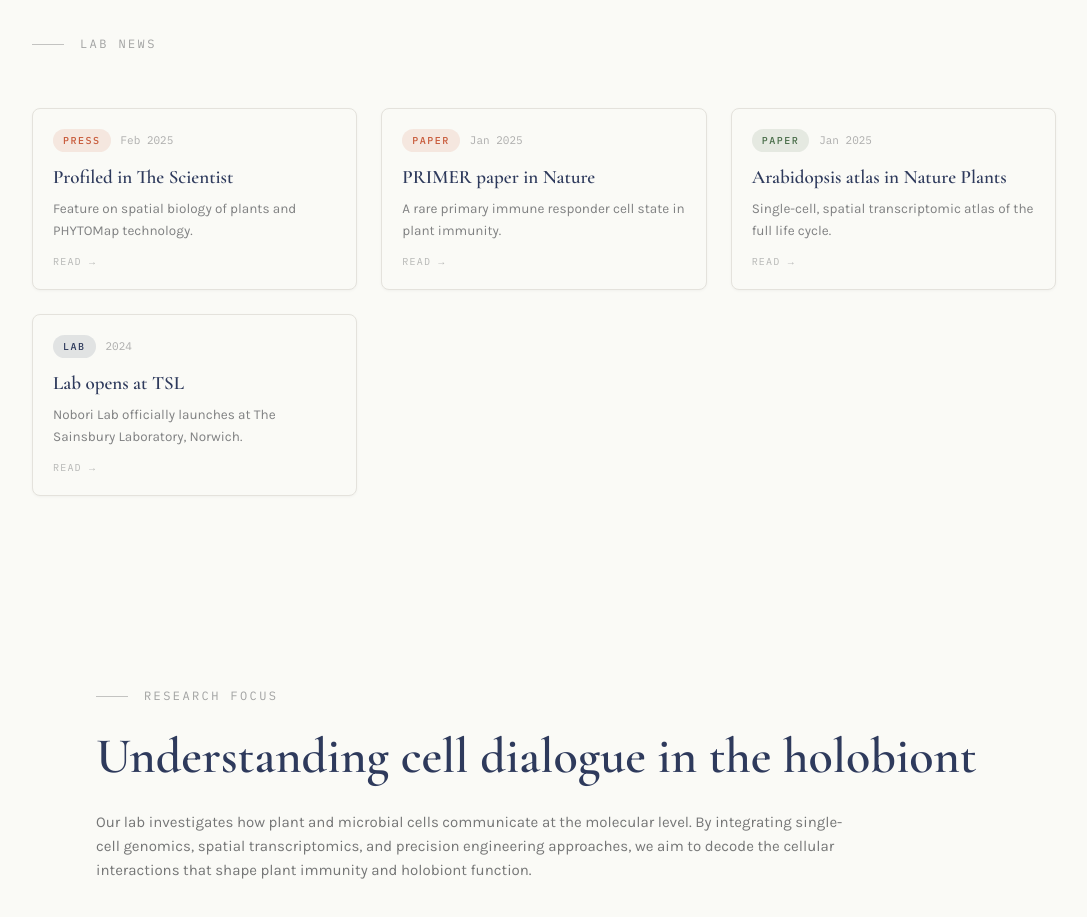
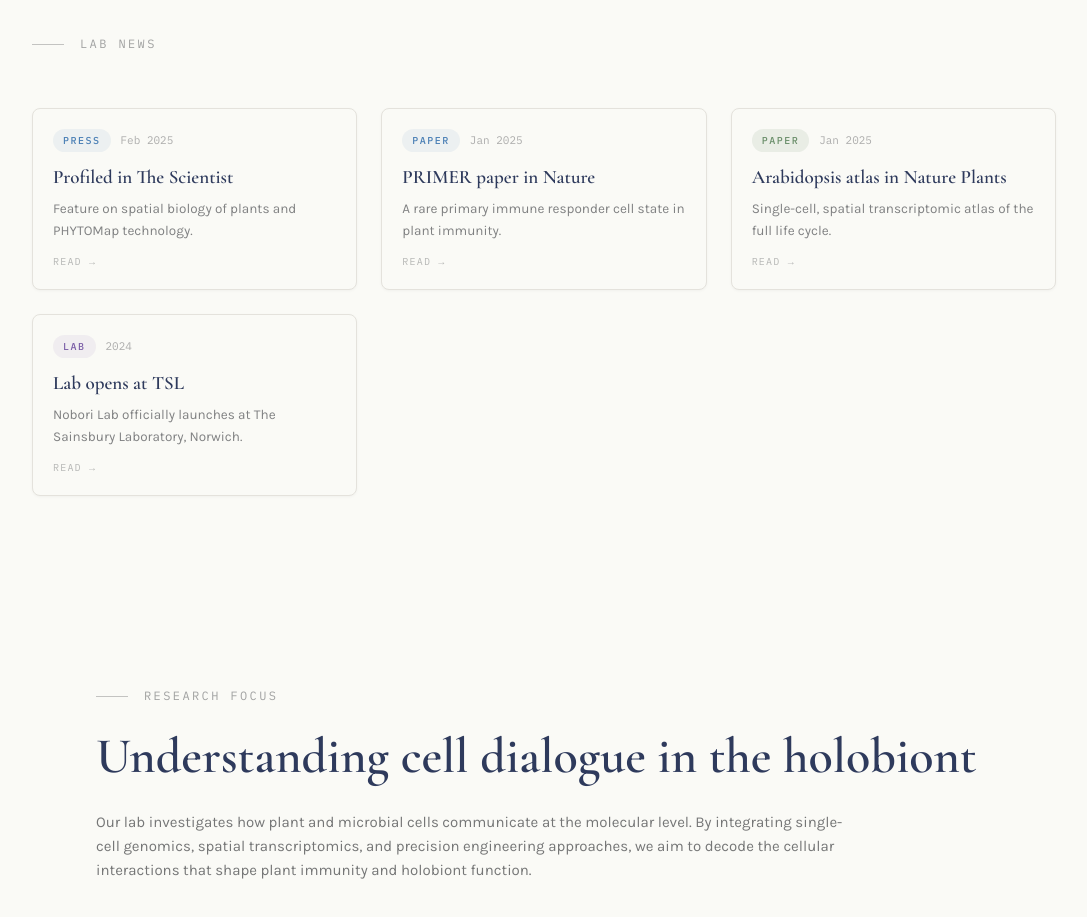
Before and after one commit to noborilab/nobori-lab-website, a React (Vite) app: page / in a window 1280 px wide. Shown: the part 860-1777 px from the top of the page, without its empty margins (96-1183 px from the left). Built offline with nearby package versions, Linux system fonts and the light colour scheme.

Commit message:
Update news tag colors: PRESS→blue, PAPER→sage, LAB→purple
Co-Authored-By: Claude Opus 4.6 <noreply@anthropic.com>

```diff
--- a/src/components/News.jsx
+++ b/src/components/News.jsx
@@ -2,9 +2,9 @@ import { motion } from 'framer-motion'
 import { newsItems } from '../data/news'
 
 const tagStyles = {
-  coral: { background: 'rgba(200,90,58,0.12)', color: '#C85A3A' },
-  sage: { background: 'rgba(74,110,74,0.12)', color: '#4A6E4A' },
-  navy: { background: 'rgba(46,58,92,0.12)', color: '#2E3A5C' },
+  coral: { background: 'rgba(74,127,181,0.08)', color: '#4A7FB5' },
+  sage: { background: 'rgba(107,143,107,0.12)', color: '#6B8F6B' },
+  navy: { background: 'rgba(123,94,167,0.08)', color: '#7B5EA7' },
 }
 
 export default function News() {
```
